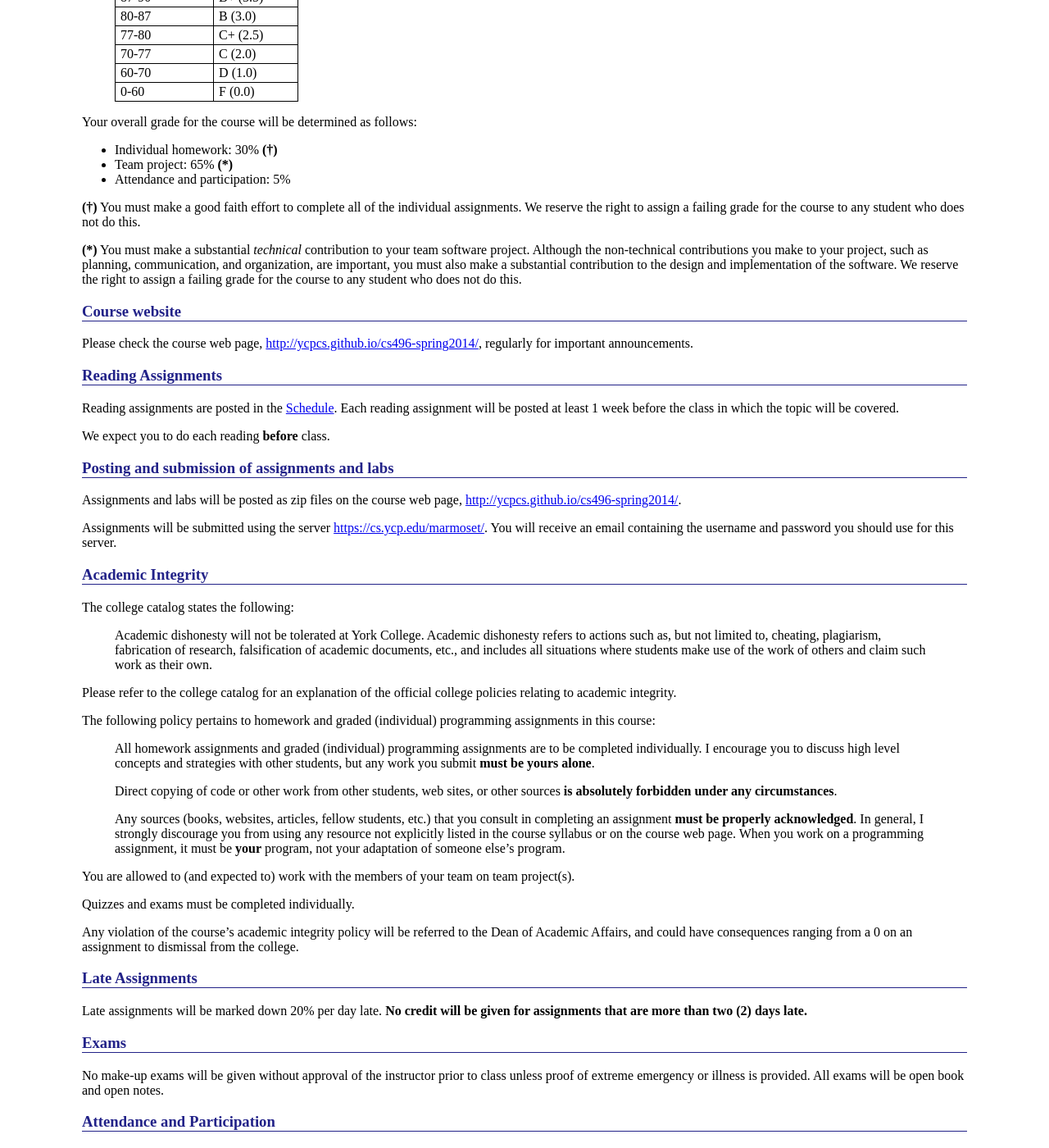
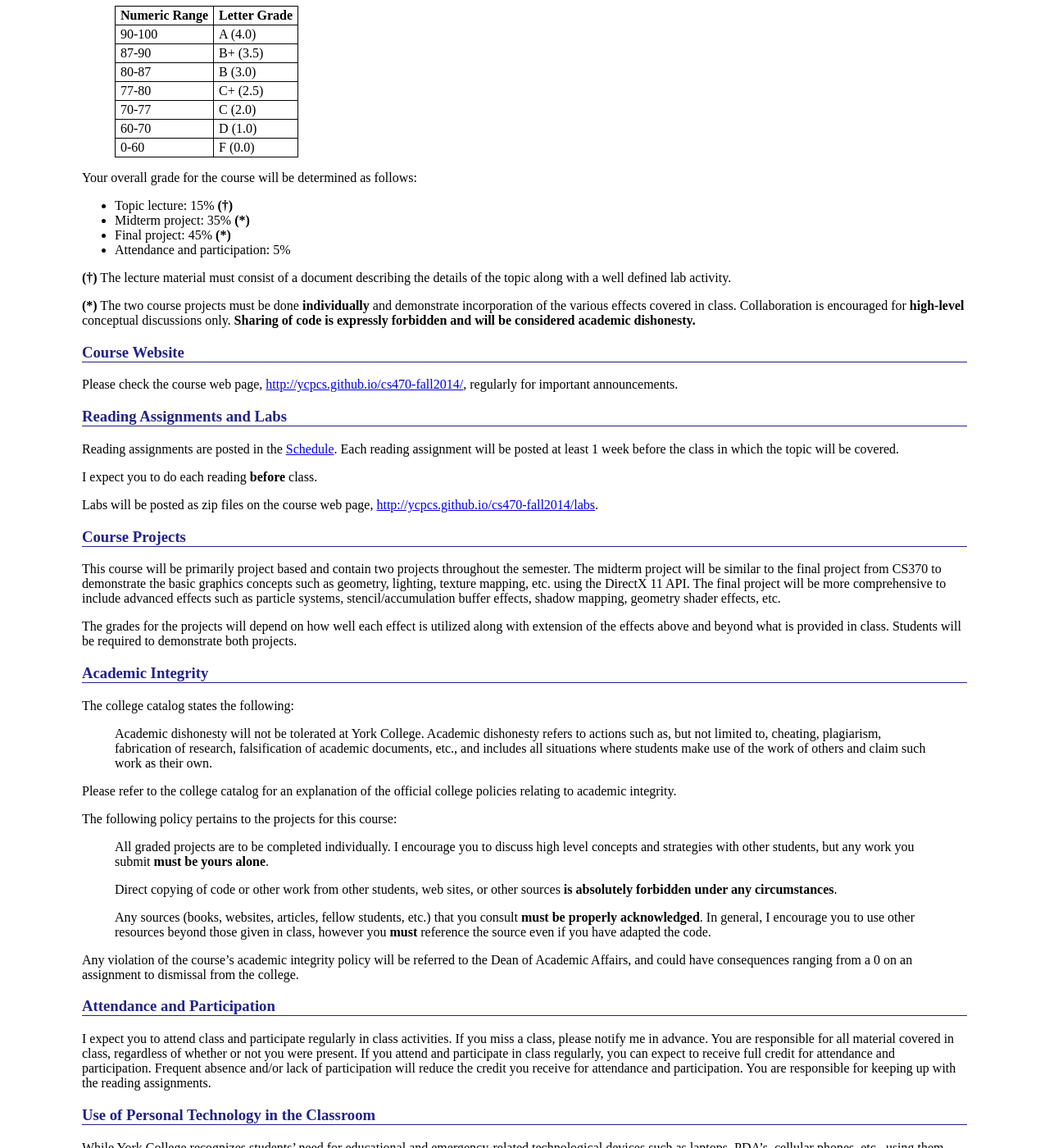
Before and after one commit to ycpcs/cs470-fall2014, a Jekyll site: the page built from syllabus.md, in a window 1280 px wide and 1400 px high, scrolled down 1198 px. Shown: the whole window at 82% size. Built offline with Jekyll 4.4.1, drawn with Linux system fonts in a browser that asks for light colours; Markdown is read by kramdown in place of the engine named in the settings; some of the changed text lies outside the part shown.

Commit message:
Complete syllabus
Finish syllabus for CS470

```diff
--- a/syllabus.md
+++ b/syllabus.md
@@ -29,25 +29,30 @@ CS370 with a grade of 2.0 or higher.
 Textbook
 --------
 
-Luna, Frank D. *Introduction to 3D Game Programming with DirectX 11.* Mercury Learning, 2012.
+Luna, Frank D. [*Introduction to 3D Game Programming with DirectX 11.*](http://www.merclearning.com/titles/3d_game_programming_directx11.html) Mercury Learning, 2012.
+
+[Frank Luna's supplementary materials.](http://www.d3dcoder.net/d3d11.htm)
 
 Course Structure and Expectations
 ---------------------------------
 
-Class time will be spent primarily on discussion of reading topics and work on labs and other assignments. In general, we will avoid giving lectures. It is very important that you do the reading; otherwise, it will be difficult for us to use the class time effectively.
+Class time will be spent primarily on discussion of reading topics and working on the labs and course projects. In general, I will avoid giving lectures. It is very important that you do the reading; otherwise, it will be difficult for the class time to be used effectively.
 
-Completing the in-class labs is very important, because this will be the primary way we will cover the fundamental techniques that you will need to use in your team project.  If you do not complete a lab in class, we expect you to complete it on your own outside of class.
+Completing the in-class labs is very important as they will lay the foundations you will need for the projects. If you do not complete a lab in class, I will expect you to complete it on your own outside of class.
+
+As this is an advanced elective course, you will only get as much out of this course as you put into it.
 
 Learning Outcomes
 -----------------
 
 By the end of the semester you will be able to
 
--   Design web and mobile applications
--   Implement web and mobile applications
--   Design and implement rich web user interfaces using HTML, CSS, and Javascript
--   Design and implement mobile applications using Android
--   Use relational databases for storage and retrieval of persistent data
+-   Write graphics programs using the DirectX API
+-   Write advanced vertex and fragment shaders using HLSL and/or GLSL, Cg
+-   Utilize the stencil and accumulation buffers for advanced effects such as
+shadows and stereoscopic rendering
+-   Use basic ray tracing methods to render photorealistic scenes
+-   Apply particle systems and NURBS to scene generation
 
 Policies
 --------
@@ -68,29 +73,32 @@ Grades are assigned on a 100-point scale:
 
 Your overall grade for the course will be determined as follows:
 
--   Individual homework: 30% **(&dagger;)**
--   Team project: 65% **(\*)**
+-   Topic lecture: 15% **(&dagger;)**
+-   Midterm project: 35% **(\*)**
+-   Final project: 45% **(\*)**
 -   Attendance and participation: 5%
 
-**(&dagger;)** You must make a good faith effort to complete all of the individual assignments.  We reserve the right to assign a failing grade for the course to any student who does not do this.
+**(&dagger;)** The lecture material must consist of a document describing the details of the topic along with a well defined lab activity.
 
-**(\*)** You must make a substantial *technical* contribution to your team software project. Although the non-technical contributions you make to your project, such as planning, communication, and organization, are important, you must also make a substantial contribution to the design and implementation of the software. We reserve the right to assign a failing grade for the course to any student who does not do this.
+**(\*)** The two course projects must be done **individually** and demonstrate incorporation of the various effects covered in class. Collaboration is encouraged for **high-level** conceptual discussions only. **Sharing of code is expressly forbidden and will be considered academic dishonesty.**
 
-### Course website
+### Course Website
 
-Please check the course web page, <http://ycpcs.github.io/cs496-spring2014/>, regularly for important announcements.
+Please check the course web page, <http://ycpcs.github.io/cs470-fall2014/>, regularly for important announcements.
 
-### Reading Assignments
+### Reading Assignments and Labs
 
 Reading assignments are posted in the [Schedule](schedule.html). Each reading assignment will be posted at least 1 week before the class in which the topic will be covered.
 
-We expect you to do each reading **before** class.
+I expect you to do each reading **before** class.
 
-### Posting and submission of assignments and labs
+Labs will be posted as zip files on the course web page, <http://ycpcs.github.io/cs470-fall2014/labs>.
 
-Assignments and labs will be posted as zip files on the course web page, <http://ycpcs.github.io/cs496-spring2014/>.
+### Course Projects
 
-Assignments will be submitted using the server <https://cs.ycp.edu/marmoset/>. You will receive an email containing the username and password you should use for this server.
+This course will be primarily project based and contain two projects throughout the semester. The midterm project will be similar to the final project from CS370 to demonstrate the basic graphics concepts such as geometry, lighting, texture mapping, etc. using the DirectX 11 API. The final project will be more comprehensive to include advanced effects such as particle systems, stencil/accumulation buffer effects, shadow mapping, geometry shader effects, etc.
+
+The grades for the projects will depend on how well each effect is utilized along with extension of the effects above and beyond what is provided in class. Students will be required to demonstrate both projects.
 
 ### Academic Integrity
 
@@ -100,31 +108,19 @@ The college catalog states the following:
 
 Please refer to the college catalog for an explanation of the official college policies relating to academic integrity.
 
-The following policy pertains to homework and graded (individual) programming assignments in this course:
+The following policy pertains to the projects for this course:
 
-> All homework assignments and graded (individual) programming assignments are to be completed individually. I encourage you to discuss high level concepts and strategies with other students, but any work you submit **must be yours alone**.
+> All graded projects are to be completed individually. I encourage you to discuss high level concepts and strategies with other students, but any work you submit **must be yours alone**.
 >
 > Direct copying of code or other work from other students, web sites, or other sources **is absolutely forbidden under any circumstances**.
 >
-> Any sources (books, websites, articles, fellow students, etc.) that you consult in completing an assignment **must be properly acknowledged**. In general, I strongly discourage you from using any resource not explicitly listed in the course syllabus or on the course web page. When you work on a programming assignment, it must be **your** program, not your adaptation of someone else's program.
-
-You are allowed to (and expected to) work with the members of your team on team project(s).
-
-Quizzes and exams must be completed individually.
+> Any sources (books, websites, articles, fellow students, etc.) that you consult **must be properly acknowledged**. In general, I encourage you to use other resources beyond those given in class, however you **must** reference the source even if you have adapted the code.
 
 Any violation of the course's academic integrity policy will be referred to the Dean of Academic Affairs, and could have consequences ranging from a 0 on an assignment to dismissal from the college.
 
-### Late Assignments
-
-Late assignments will be marked down 20% per day late. **No credit will be given for assignments that are more than two (2) days late.**
-
-### Exams
-
-No make-up exams will be given without approval of the instructor prior to class unless proof of extreme emergency or illness is provided. All exams will be open book and open notes.
-
 ### Attendance and Participation
 
-We expect you to attend class and participate regularly in class activities. If you miss a class, please notify me in advance. You are responsible for all material covered in class, regardless of whether or not you were present. If you attend and participate in class regularly, you can expect to receive full credit for attendance and participation. Frequent absence and/or lack of participation will reduce the credit you receive for attendance and participation. You are responsible for keeping up with the reading assignments as described in the schedule below.
+I expect you to attend class and participate regularly in class activities. If you miss a class, please notify me in advance. You are responsible for all material covered in class, regardless of whether or not you were present. If you attend and participate in class regularly, you can expect to receive full credit for attendance and participation. Frequent absence and/or lack of participation will reduce the credit you receive for attendance and participation. You are responsible for keeping up with the reading assignments.
 
 ### Use of Personal Technology in the Classroom
 
@@ -133,3 +129,11 @@ While York College recognizes students’ need for educational and emergency-rel
 ### Communication Standards
 
 York College recognizes the importance of effective communication in all disciplines and careers. Therefore, students are expected to competently analyze, synthesize, organize, and articulate course material in papers, examinations and presentations. In addition, students should know and use communication skills current to their field of study, recognize the need for revision as part of their writing process, and employ standard conventions of English usage in both writing and speaking. Students may be asked to further revise assignments that do not demonstrate effective use of these communication skills.
+
+### Disability Support Services
+
+If you had an IEP or 504 plan in high school or if you have a disability or health condition that impacts you in the classroom, please contact Linda Miller, Director of Disability Support Services, at 815-1785 or lmille18@ycp.edu to discuss obtaining the accommodations for which you may be eligible. If you already have an accommodation memo and wish to access your accommodations in this class, please see me confidentially to discuss.
+
+### Disclaimer
+
+This syllabus is subject to change by the instructor.
```
